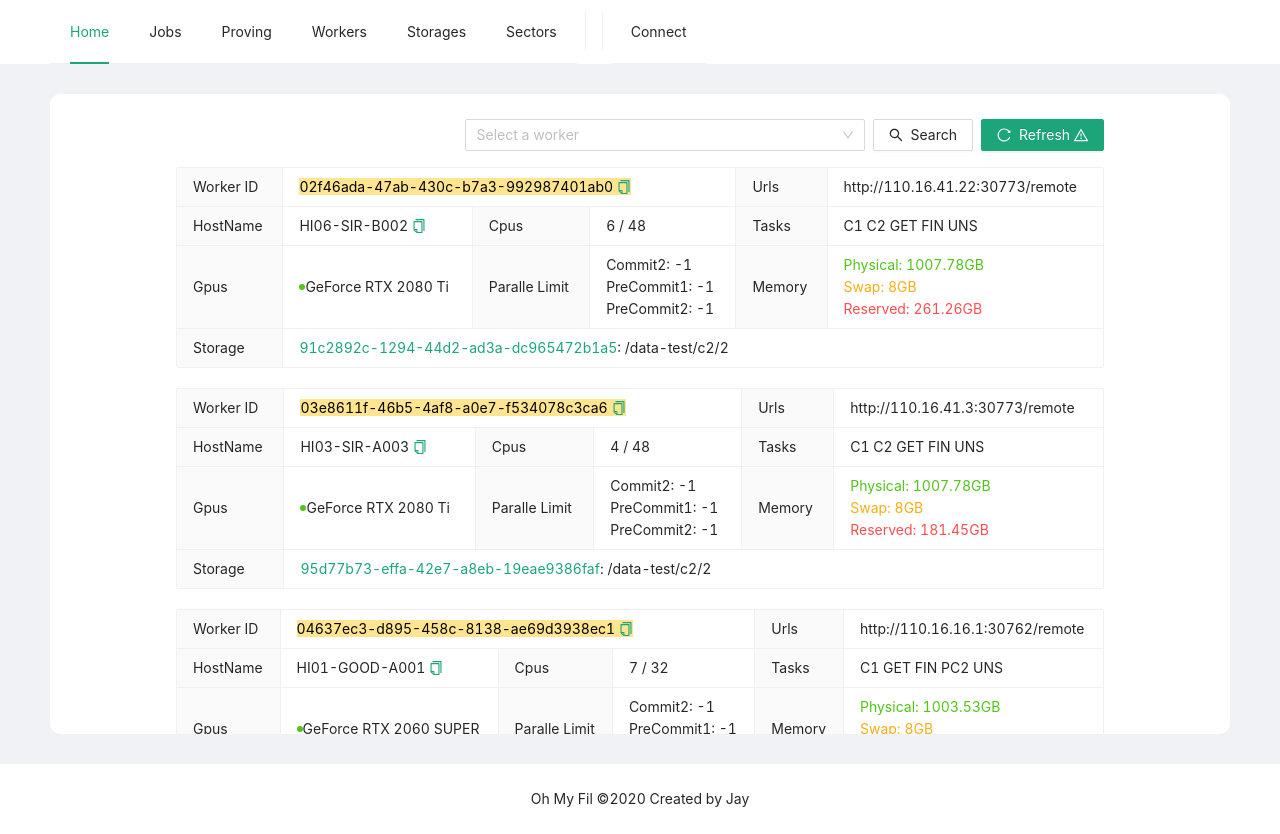
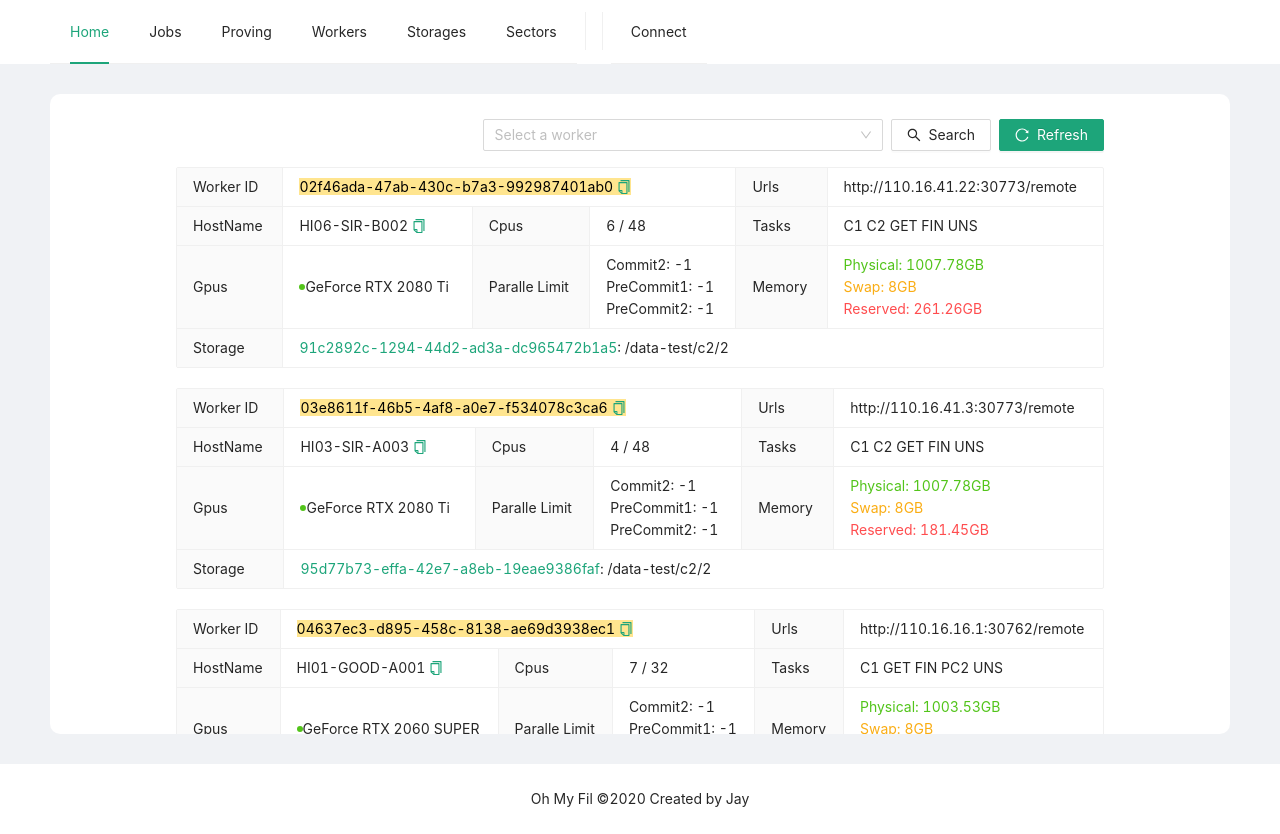
Before and after one commit to JayJay1024/Oh-My-Fil, a React (Create React App) app: page /workers in a window 1280 px wide. Built offline with nearby package versions, Linux system fonts and the light colour scheme.

Commit message:
remove refresh worker tip

```diff
--- a/src/companents/Home.tsx
+++ b/src/companents/Home.tsx
@@ -3,7 +3,7 @@ import { useSelector, useDispatch } from 'react-redux';
 
 // Antd
 import { Card, Divider, Button, Spin, Tooltip, Switch, Input, message } from "antd";
-import { ReloadOutlined, MoreOutlined, WarningOutlined, CheckOutlined, CloseOutlined } from '@ant-design/icons';
+import { ReloadOutlined, MoreOutlined, CheckOutlined, CloseOutlined } from '@ant-design/icons';
 
 import '../App.less';
 import DnDCard from './DnDCard';
@@ -343,10 +343,7 @@ const Home: FC = () => {
       size='large' delay={200}
       spinning={workerStat.status === 'loading' ? true : false}
     >
-      <Card title={<Tooltip title='这里不要频繁刷新，关联调度程序锁会导致卡很久'>
-        <Button type='ghost' icon={<ReloadOutlined />} style={{ border: 'none' }} onClick={handleClickWorkerCount}>Worker Count</Button>
-        <WarningOutlined />
-      </Tooltip>}
+      <Card title={<Button type='ghost' icon={<ReloadOutlined />} style={{ border: 'none' }} onClick={handleClickWorkerCount}>Worker Count</Button>}
         extra={<Tooltip title='More'>
           <Link to='/workers'><MoreOutlined /></Link>
         </Tooltip>}
--- a/src/companents/Workers.tsx
+++ b/src/companents/Workers.tsx
@@ -2,8 +2,8 @@ import { FC } from 'react';
 import { useSelector, useDispatch } from 'react-redux';
 
 // Antd
-import { ReloadOutlined, SearchOutlined, WarningOutlined } from '@ant-design/icons';
-import { PageHeader, Descriptions, Badge, Typography, Select, Button, Spin, Tooltip } from 'antd';
+import { ReloadOutlined, SearchOutlined } from '@ant-design/icons';
+import { PageHeader, Descriptions, Badge, Typography, Select, Button, Spin } from 'antd';
 
 // Reducers
 import { selectConnectInfo } from '../reducers/connectInfoSlice';
@@ -34,7 +34,7 @@ const Worker: FC = () => {
             </Select>,
             <Button icon={<SearchOutlined />}>Search</Button>,
             <Button type='primary' icon={<ReloadOutlined />} onClick={() => dispatch(fetchWorkerStat(connectInfo))}>
-              <Tooltip title='这里不要频繁刷新，关联调度程序锁会导致卡很久'>Refresh <WarningOutlined /></Tooltip>
+              Refresh
             </Button>
 
           ]}
```
